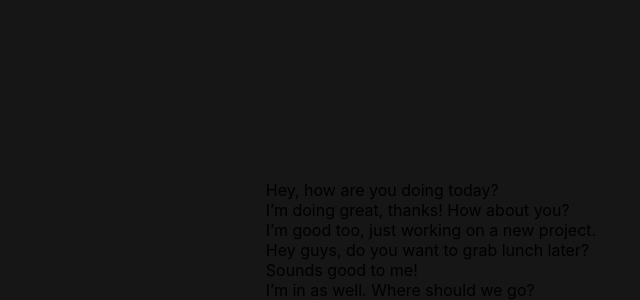
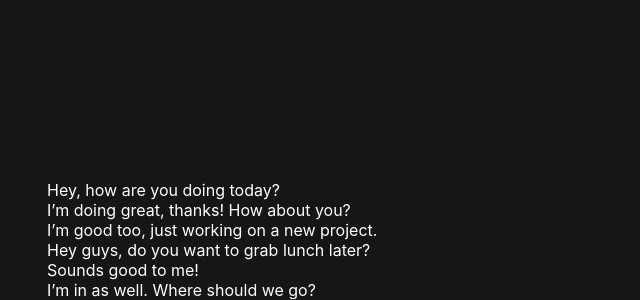
Before and after one commit to doga-ozcelik/chat-application, a React (Create React App) app: page / in a window 1280 px wide. Shown: the part 500-800 px from the top of the page, without its empty margins (209-849 px from the left). Built offline with nearby package versions, Linux system fonts and the light colour scheme.

Commit message:
style(ChatBox): Change container design

```diff
--- a/src/App.css
+++ b/src/App.css
@@ -5,4 +5,5 @@
   flex-direction: column;
   align-items: center;
   justify-content: flex-end;
+  font-size: 16px;
 }
--- a/src/components/ChatBox/ChatBox.css
+++ b/src/components/ChatBox/ChatBox.css
@@ -1,8 +1,9 @@
 .Container {
   overflow-y: scroll;
   width: 100%;
-  max-width: 600px;
-  background-color: blue;
+  max-width: 800px;
+  padding: 0 1rem;
+  box-sizing: border-box;
 }
 
 .Message {
--- a/src/components/ChatBox/index.tsx
+++ b/src/components/ChatBox/index.tsx
@@ -1,4 +1,5 @@
 import React from "react";
+import "./ChatBox.css";
 
 interface ChatBoxProps {
   messages: {
@@ -13,7 +14,9 @@ const ChatBox: React.FC<ChatBoxProps> = ({ messages }) => {
   return (
     <div className="Container">
       {messages.map((message, index) => (
-        <div key={index}>{message.content}</div>
+        <div key={index} className="Message">
+          {message.content}
+        </div>
       ))}
     </div>
   );
```
